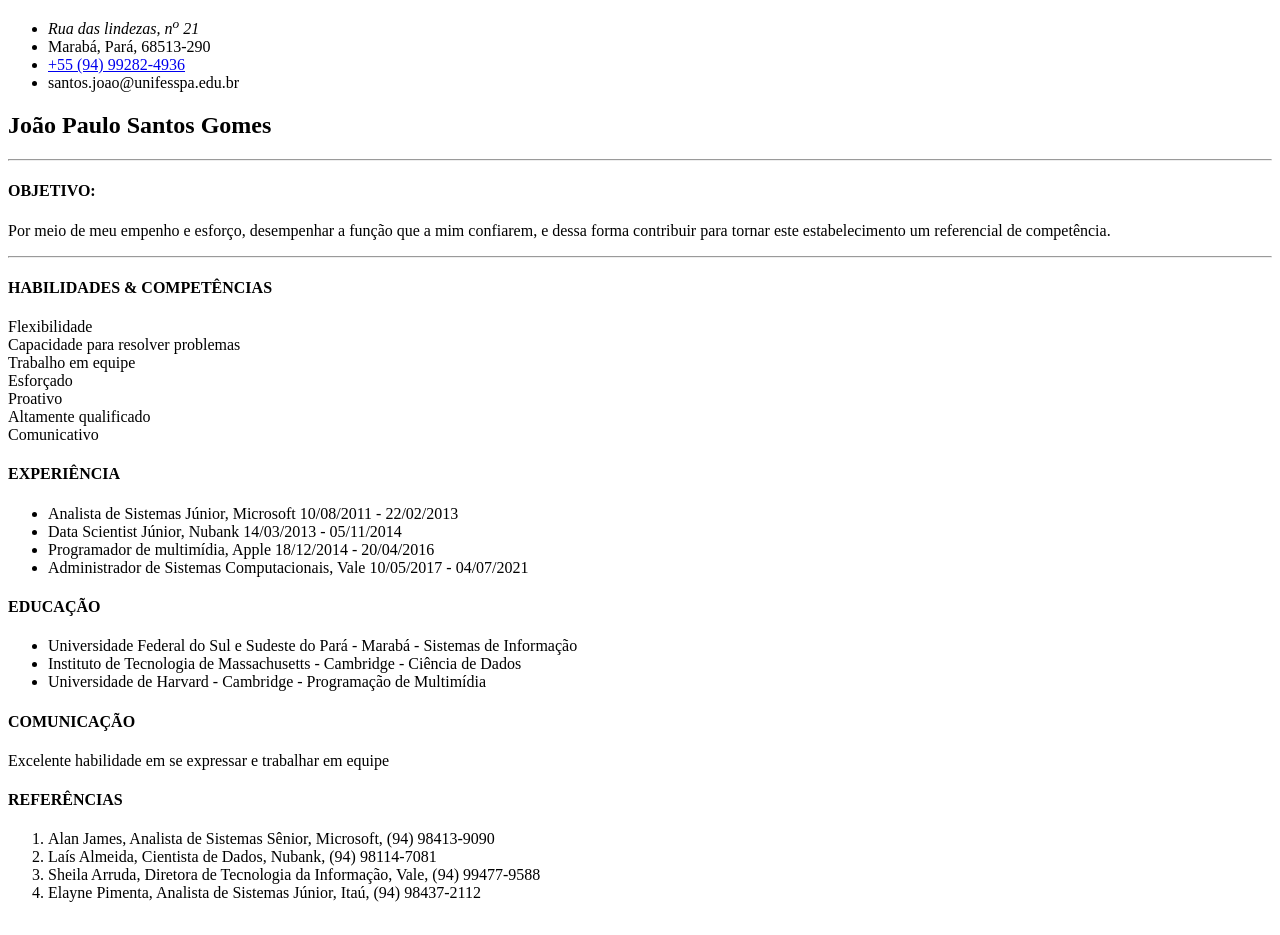
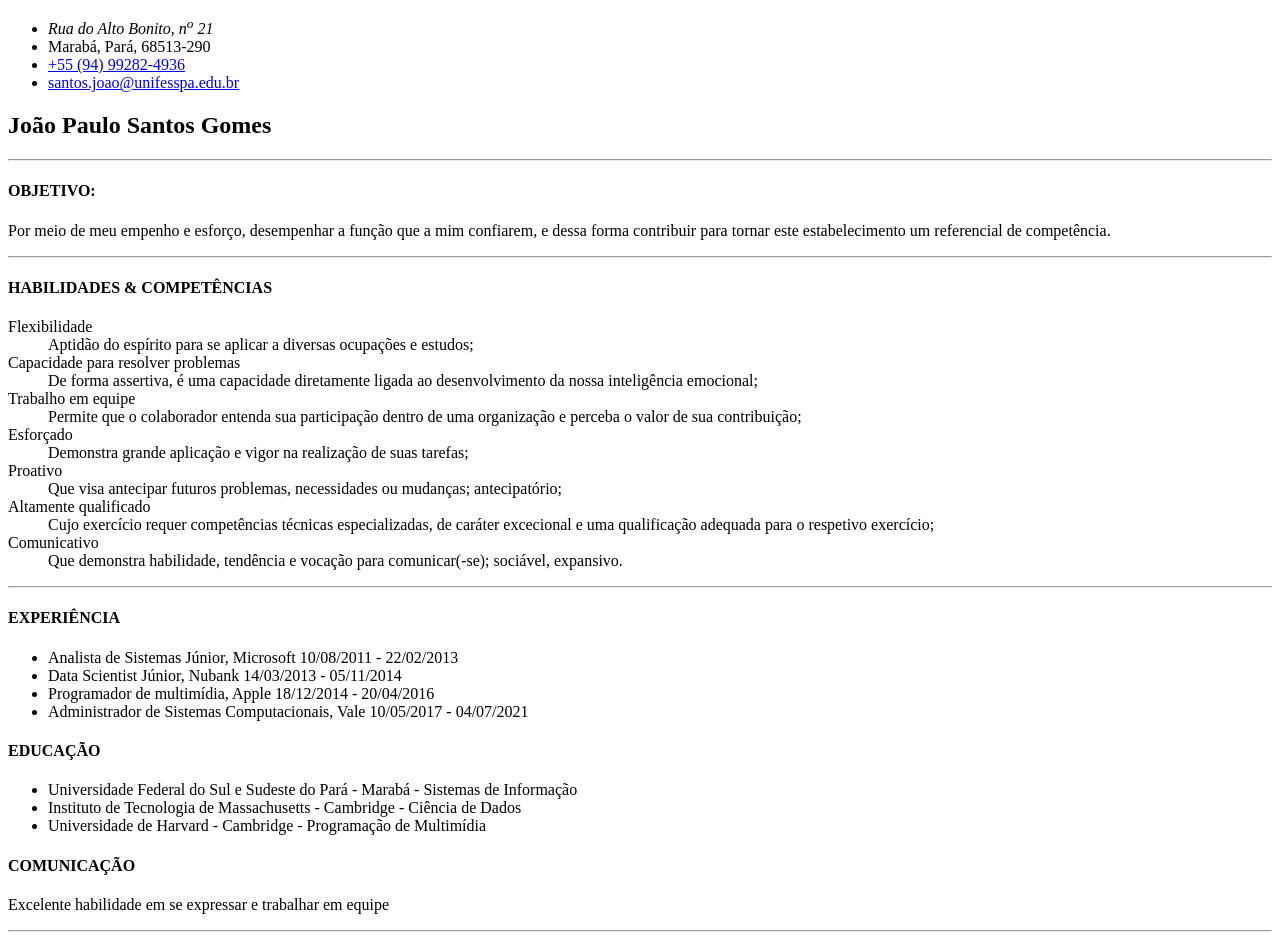
Before and after one commit to santos-joao07/santos-joao07.github.io, a plain HTML site: page src/index.html in a window 1280 px wide. Shown: the top 935 px of the page. Drawn offline with Linux system fonts and the light colour scheme.

Commit message:
criação da pasta src

```diff
--- a/index.html
+++ b/src/index.html
@@ -9,11 +9,11 @@
 <body>
   <ul>
     <li>
-      <address> Rua das lindezas, n<sup>o</sup> 21 </address>
+      <address> Rua do Alto Bonito, n<sup>o</sup> 21 </address>
     </li>
     <li> Marabá, Pará, 68513-290 </li>
     <li> <a href="tel:+55 (94) 99282-4936">+55 (94) 99282-4936</a></li>
-    <li> santos.joao@unifesspa.edu.br </li>
+    <li> <a href="mailto:santos.joao@unifesspa.edu.br"> santos.joao@unifesspa.edu.br </a> </li>
   </ul>
 
   <h2> João Paulo Santos Gomes </h2>
@@ -30,15 +30,27 @@
   <hr />
 
   <h4> HABILIDADES & COMPETÊNCIAS </h4>
-  <p>
-    Flexibilidade <br />
-    Capacidade para resolver problemas <br />
-    Trabalho em equipe <br />
-    Esforçado <br />
-    Proativo <br />
-    Altamente qualificado <br />
-    Comunicativo <br />
-  </p>
+  <dl>
+    <dt> Flexibilidade </dt>
+    <dd> Aptidão do espírito para se aplicar a diversas ocupações e estudos;</dd>
+    <dt> Capacidade para resolver problemas </dt>
+    <dd> De forma assertiva, é uma capacidade diretamente ligada ao desenvolvimento da nossa inteligência emocional;
+    </dd>
+    <dt> Trabalho em equipe </dt>
+    <dd> Permite que o colaborador entenda sua participação dentro de uma organização e perceba o valor de sua
+      contribuição;</dd>
+    <dt> Esforçado </dt>
+    <dd> Demonstra grande aplicação e vigor na realização de suas tarefas; </dd>
+    <dt> Proativo </dt>
+    <dd> Que visa antecipar futuros problemas, necessidades ou mudanças; antecipatório; </dd>
+    <dt> Altamente qualificado </dt>
+    <dd> Cujo exercício requer competências técnicas especializadas, de caráter excecional e uma qualificação adequada
+      para o respetivo exercício; </dd>
+    <dt>Comunicativo </dt>
+    <dd> Que demonstra habilidade, tendência e vocação para comunicar(-se); sociável, expansivo. </dd>
+  </dl>
+
+  <hr />
 
   <h4> EXPERIÊNCIA </h4>
   <ul>
@@ -58,6 +70,8 @@
   <h4> COMUNICAÇÃO </h4>
   <p> Excelente habilidade em se expressar e trabalhar em equipe </p>
 
+  <hr />
+
   <h4> REFERÊNCIAS </h4>
   <ol>
     <li> Alan James, Analista de Sistemas Sênior, Microsoft, (94) 98413-9090 </li>
```
